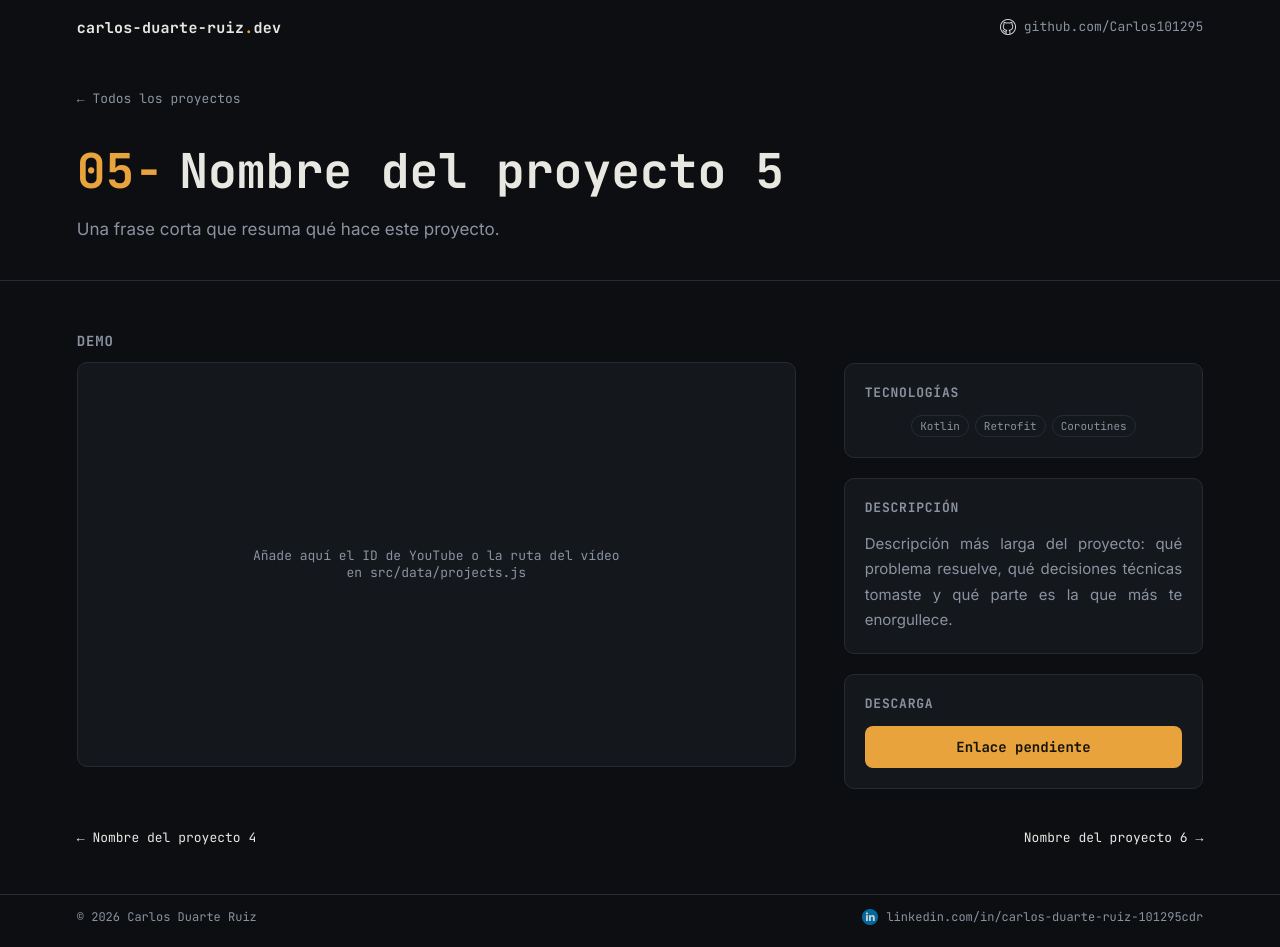
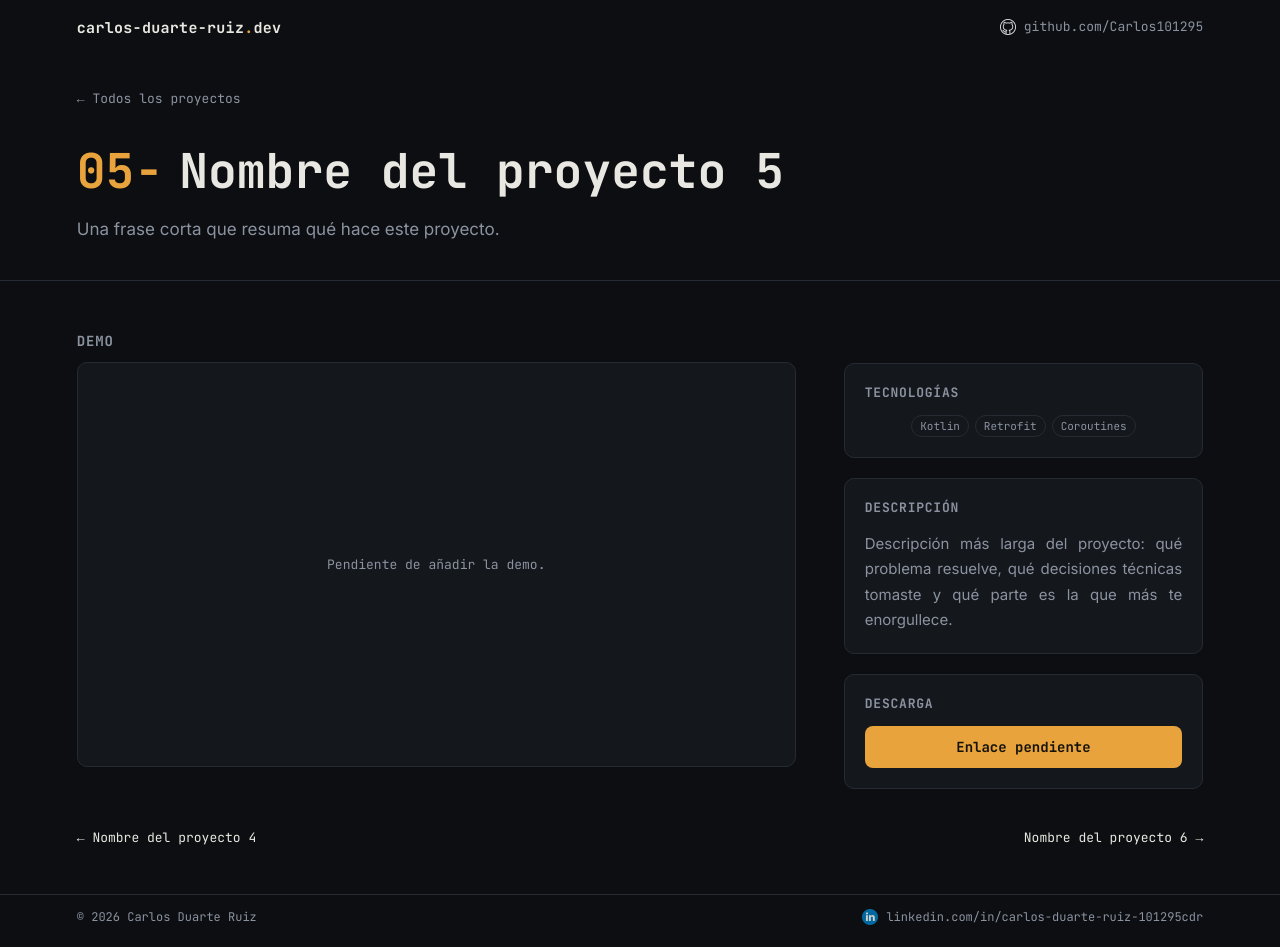
Before and after one commit to Carlos101295/Portfolio-CarlosDuarteRuiz, a React (Vite) app: page /proyecto/proyecto-cinco in a window 1280 px wide. Built offline with nearby package versions, Linux system fonts and the light colour scheme.

Commit message:
Añadida la release de la apk del proyecto VGPT en projects.js y cambio menor de texto en ProjectDetail.jsx

```diff
--- a/src/data/projects.js
+++ b/src/data/projects.js
@@ -30,7 +30,7 @@ id: 'raiz-local',
     descripcion: 'Aplicación Full-Stack orientada a la búsqueda y comparación de precios de videojuegos en plataformas como Steam, GOG y Epic Games. El backend, construido con Java 21 y Spring Boot, actúa como una API REST que consume la API de CheapShark de forma eficiente. Implementa un sistema de caché inteligente con TTL de 24 horas utilizando Spring Data JPA y Postgre para optimizar el rendimiento y reducir las llamadas externas. El frontend, desarrollado con React Native y Expo, ofrece una experiencia responsiva con modo oscuro que se adapta a navegadores web (diseño con barra lateral) y dispositivos Android, gestionando las rutas nativas mediante React Navigation.',
     stack: ['Java 21', 'Spring Boot 3', 'Postgre', 'React Native', 'JavaScript', 'Expo', 'Spring Data JPA', 'API REST', 'Render'],
     demoVideo: '', // pega aquí el ID de YouTube o la ruta del vídeo
-    apkUrl: '', // enlace de descarga de la APK
+    apkUrl: 'https://github.com/Carlos101295/VideoGamesPriceTracker/releases/tag/VGPT-1.0',
     webUrl: 'https://videogamespricetracker-web.onrender.com/',
     repoUrl: 'https://github.com/Carlos101295/VideoGamesPriceTracker',
     imagen: '/images/mandovideojuegos.png'
--- a/src/pages/ProjectDetail.jsx
+++ b/src/pages/ProjectDetail.jsx
@@ -61,9 +61,7 @@ export default function ProjectDetail() {
               )
             ) : (
               <div className="demo-placeholder">
-                Añade aquí el ID de YouTube o la ruta del vídeo
-                <br />
-                en src/data/projects.js
+                Pendiente de añadir la demo.
               </div>
             )}
           </div>
```
